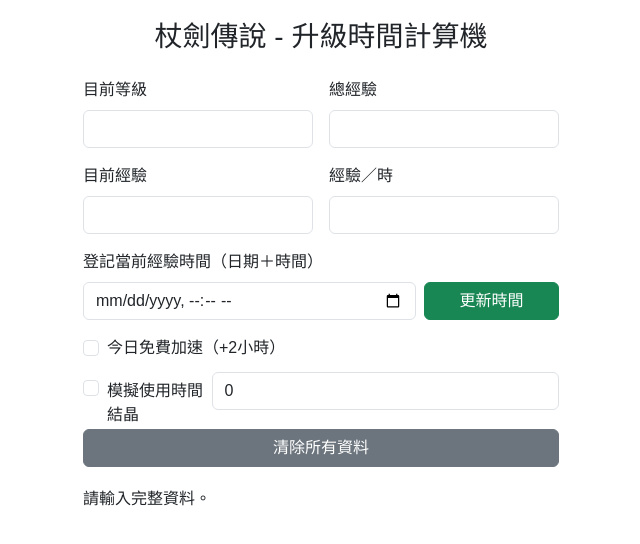
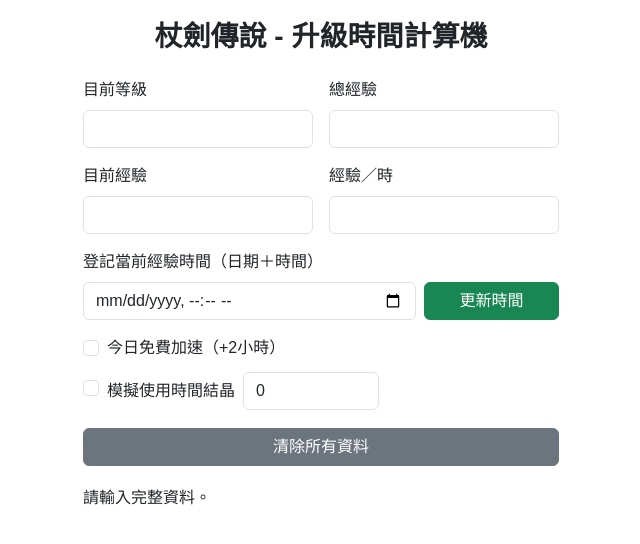
Before and after one commit to KakuKain/ScepterandSword, a plain HTML site: page index.html in a window 1280 px wide. Shown: the whole page, without its empty margins (319-959 px from the left). Drawn offline with nearby package versions, Linux system fonts and the light colour scheme.

Commit message:
Add files via upload

```diff
--- a/index.html
+++ b/index.html
@@ -20,7 +20,7 @@
 </head>
 <body>
 <div class="container upgrade">
-  <h3 class="mb-4 text-center">杖劍傳說 - 升級時間計算機</h3>
+  <h3 class="mb-4 text-center fw-bold">杖劍傳說 - 升級時間計算機</h3>
 
   <div class="row g-3">
     <div class="col-12 col-md-6">
@@ -56,7 +56,7 @@
   <div class="form-check mt-2 d-flex" style="gap: 8px; align-items: baseline;">
     <input class="form-check-input" type="checkbox" id="crystalBoostCheck">
     <label class="form-check-label" for="crystalBoostCheck">模擬使用時間結晶</label>
-	<input type="number" id="crystalCount" class="form-control mt-1 mb-3" min="0" value="0" placeholder="使用結晶數量（每顆+2小時）">
+	<input type="number" id="crystalCount" class="form-control mt-1 mb-3" min="0" value="0" placeholder="使用結晶數量（每顆+2小時）" style="max-width:30%">
   </div>
 
 
```
